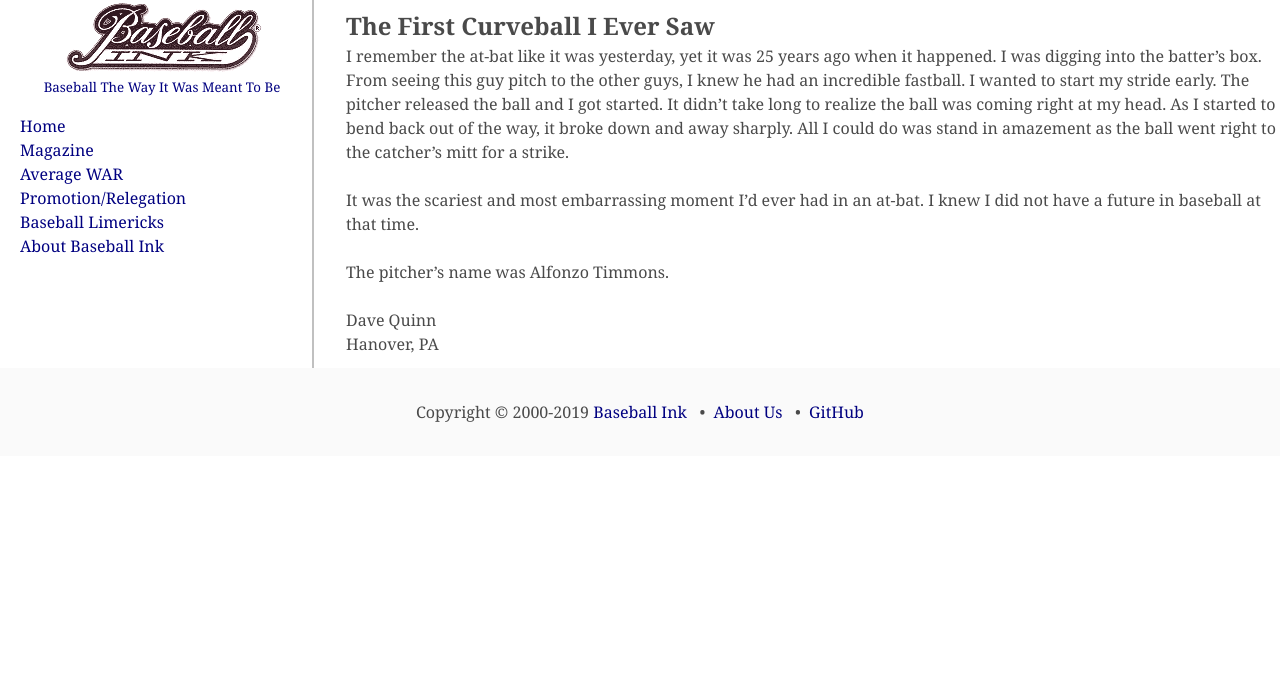
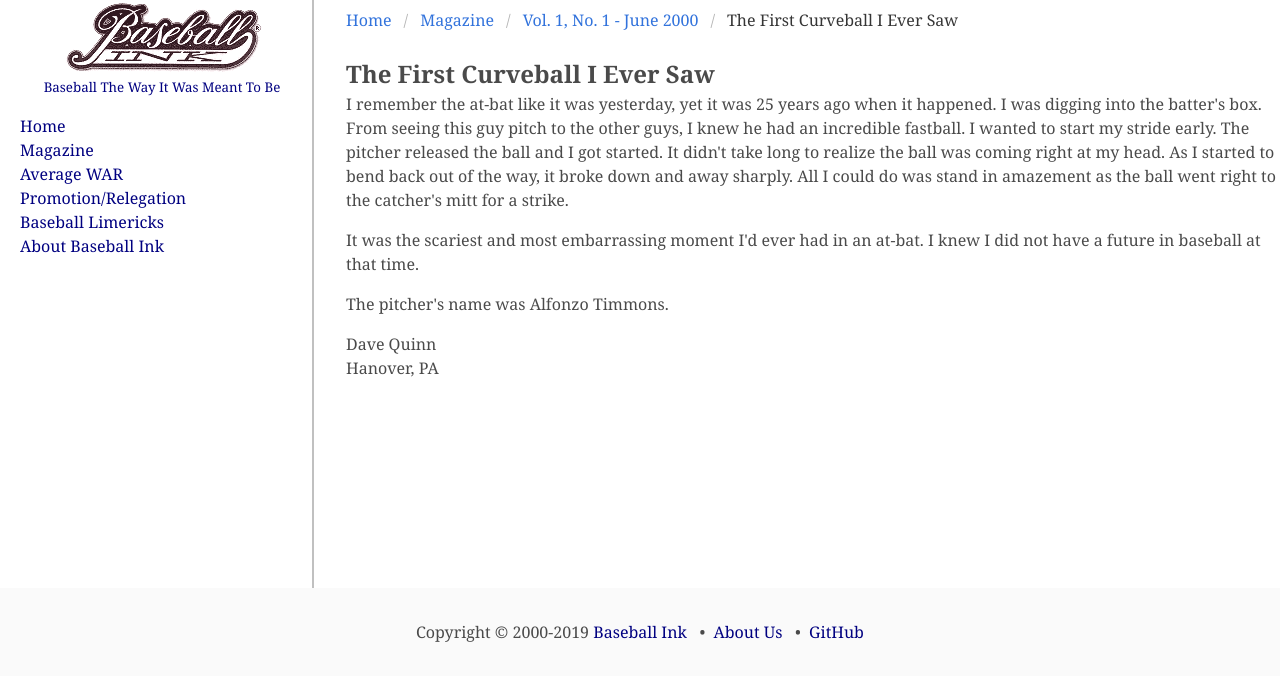
Before and after one commit to jaypalexa/baseballink, a Jekyll site: the page built from pages/magazine/vol_1_no_1/bi_vol_1_no_1_first_curve.md, in a window 1280 px wide. Shown: the top 681 px of the page. Built offline with Jekyll 4.4.1, drawn with Linux system fonts in a browser that asks for light colours.

Commit message:
Vol 1 No 1 - First Curveball, Runner on First

```diff
--- a/assets/css/main.css
+++ b/assets/css/main.css
@@ -129,7 +129,7 @@ h1 {
   padding: 2rem 1.5rem 2rem;
 }
 
-.index-main .columns {
+.index-main {
   min-height: 600px
 }
 
--- a/pages/magazine/vol_1_no_1/bi_vol_1_no_1_first_curve.md
+++ b/pages/magazine/vol_1_no_1/bi_vol_1_no_1_first_curve.md
@@ -2,12 +2,31 @@
 layout: default
 title: Vol. 1, No. 1 - June 2000 - The First Curveball I Ever Saw
 ---
-<H1>The First Curveball I Ever Saw</H1>
-I remember the at-bat like it was yesterday, yet it was 25 years ago when it happened. I was digging into the batter's box. From seeing this guy pitch to the other guys, I knew he had an incredible fastball. I wanted to start my stride early. The pitcher released the ball and I got started. It didn't take long to realize the ball was coming right at my head. As I started to bend back out of the way, it broke down and away sharply. All I could do was stand in amazement as the ball went right to the catcher's mitt for a strike.<BR>
-<BR>
-It was the scariest and most embarrassing moment I'd ever had in an at-bat. I knew I did not have a future in baseball at that time.<BR>
-<BR>
-The pitcher's name was Alfonzo Timmons.<BR>
-<BR>
-Dave Quinn<BR>
-Hanover, PA<BR>
+<nav class="breadcrumb" aria-label="breadcrumbs">
+  <ul>
+    <li><a href="{{ site.url }}{{ site.baseurl }}/index.html">Home</a></li>
+    <li><a href="{{ site.url }}{{ site.baseurl }}/pages/magazine/magazine.html">Magazine</a></li>
+    <li><a href="{{ site.url }}{{ site.baseurl }}/pages/magazine/vol_1_no_1/bi_vol_1_no_1_home.html">Vol. 1, No. 1 - June 2000</a></li>
+    <li class="is-active"><a href="#" aria-current="page">The First Curveball I Ever Saw</a></li>
+  </ul>
+</nav>
+
+<section class="storycontent">
+  <h1>The First Curveball I Ever Saw</h1>
+  <p>
+    I remember the at-bat like it was yesterday, yet it was 25 years ago when it happened. I was digging into the batter's box. From seeing this guy pitch to the other guys, I knew he had an incredible fastball. I wanted to start my stride early. The pitcher released the ball and I got started. It didn't take long to realize the ball was coming right at my head. As I started to bend back out of the way, it broke down and away sharply. All I could do was stand in amazement as the ball went right to the catcher's mitt for a strike.
+  </p>
+
+  <p>
+    It was the scariest and most embarrassing moment I'd ever had in an at-bat. I knew I did not have a future in baseball at that time.
+  </p>
+
+  <p>
+    The pitcher's name was Alfonzo Timmons.
+  </p>
+
+  <p>
+    Dave Quinn<br />
+    Hanover, PA
+  </p>
+</section>
```
Also changed, not shown: pages/magazine/vol_1_no_1/bi_vol_1_no_1_home.md (+2 -2 lines), pages/magazine/vol_1_no_1/bi_vol_1_no_1_runner_on_first.md (+19 -9 lines), pages/magazine/vol_1_no_1/bi_vol_1_no_1_ryans_corner.md (+3 -1 lines).
